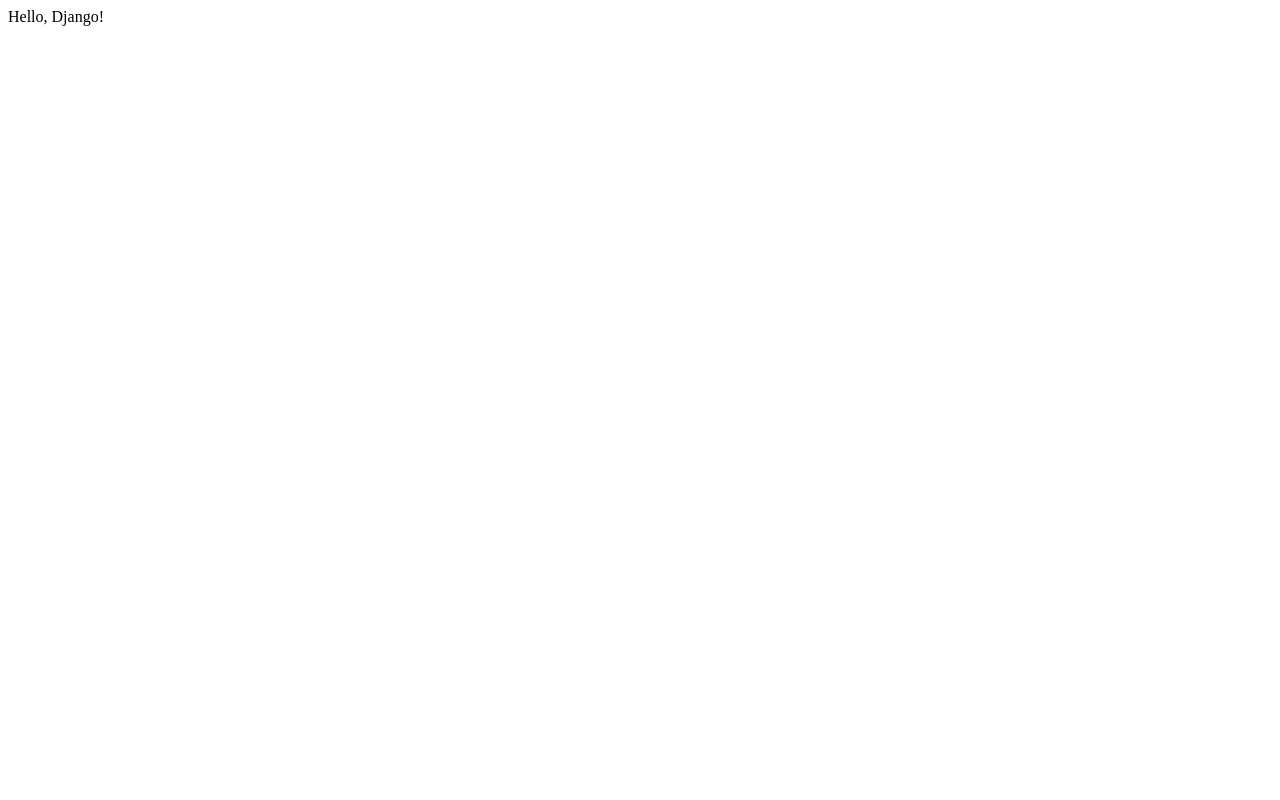
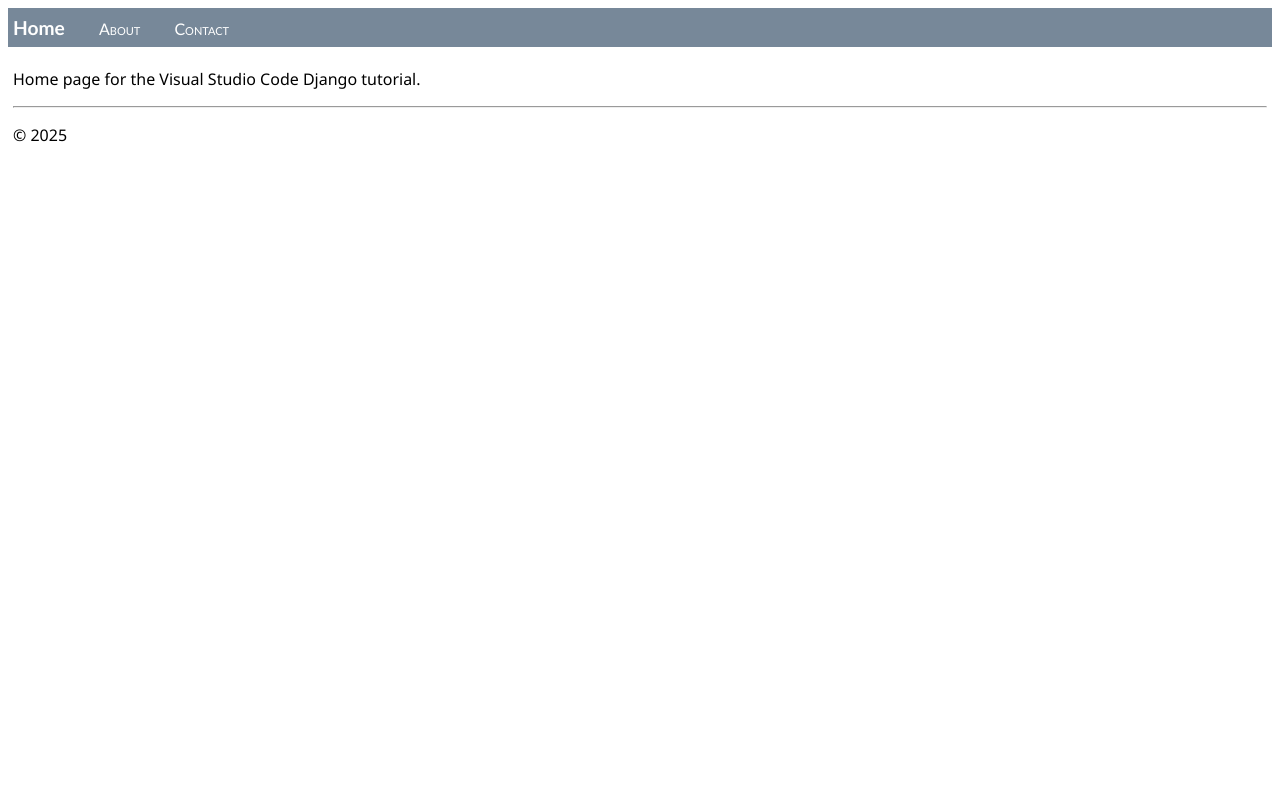
Before and after one commit to bwfiq/cm3035-awd-elearning, a Django app: page / in a window 1280 px wide. Before the commit the page is almost empty. Run offline with Django 5.2, Linux system fonts and the light colour scheme.

Commit message:
feat: create templates with base template

```diff
--- a/users/static/users/site.css
+++ b/users/static/users/site.css
@@ -2,3 +2,31 @@
   font-weight: 600;
   color: blue;
 }
+
+.navbar {
+    background-color: lightslategray;
+    font-size: 1em;
+    font-family: 'Trebuchet MS', 'Lucida Sans Unicode', 'Lucida Grande', 'Lucida Sans', Arial, sans-serif;
+    color: white;
+    padding: 8px 5px 8px 5px;
+}
+
+.navbar a {
+    text-decoration: none;
+    color: inherit;
+}
+
+.navbar-brand {
+    font-size: 1.2em;
+    font-weight: 600;
+}
+
+.navbar-item {
+    font-variant: small-caps;
+    margin-left: 30px;
+}
+
+.body-content {
+    padding: 5px;
+    font-family:'Segoe UI', Tahoma, Geneva, Verdana, sans-serif;
+}
--- /dev/null
+++ b/users/templates/users/home.html
@@ -0,0 +1,7 @@
+{% extends "users/layout.html" %}
+{% block title %}
+Home
+{% endblock %}
+{% block content %}
+<p>Home page for the Visual Studio Code Django tutorial.</p>
+{% endblock %}
--- /dev/null
+++ b/users/templates/users/layout.html
@@ -0,0 +1,28 @@
+<!DOCTYPE html>
+<html>
+  <head>
+    <meta charset="utf-8" />
+    <title>{% block title %}{% endblock %}</title>
+    {% load static %}
+    <link
+      rel="stylesheet"
+      type="text/css"
+      href="{% static 'users/site.css' %}"
+    />
+  </head>
+  <body>
+    <div class="navbar">
+      <a href="{% url 'home' %}" class="navbar-brand">Home</a>
+      <a href="{% url 'about' %}" class="navbar-item">About</a>
+      <a href="{% url 'contact' %}" class="navbar-item">Contact</a>
+    </div>
+
+    <div class="body-content">
+      {% block content %} {% endblock %}
+      <hr />
+      <footer>
+        <p>&copy; 2025</p>
+      </footer>
+    </div>
+  </body>
+</html>
--- a/users/urls.py
+++ b/users/urls.py
@@ -3,5 +3,7 @@ from users import views
 
 urlpatterns = [
     path('', views.home, name='home'),
+    path('about/', views.about, name='about'),
+    path('contact/', views.contact, name='contact'),
     path("users/<name>", views.hello_there, name='hello_there'),
 ]
--- a/users/views.py
+++ b/users/views.py
@@ -4,7 +4,13 @@ from django.http import HttpResponse
 from django.shortcuts import render
 
 def home(request):
-    return HttpResponse("Hello, Django!")
+    return render(request, "users/home.html")
+
+def about(request):
+    return render(request, "users/about.html")
+
+def contact(request):
+    return render(request, "users/contact.html")
 
 def hello_there(request, name):
     # now = datetime.now()
```
Also changed, not shown: users/templates/users/about.html (added, +7 -0 lines), users/templates/users/contact.html (added, +7 -0 lines).
